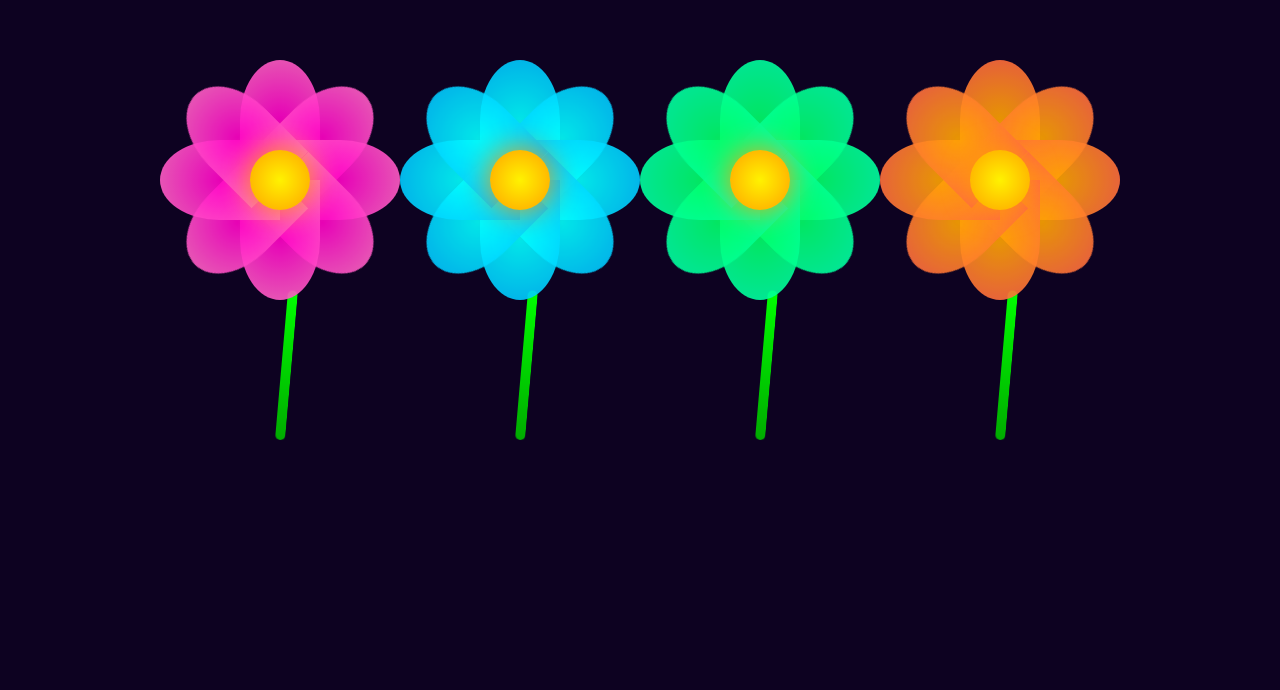
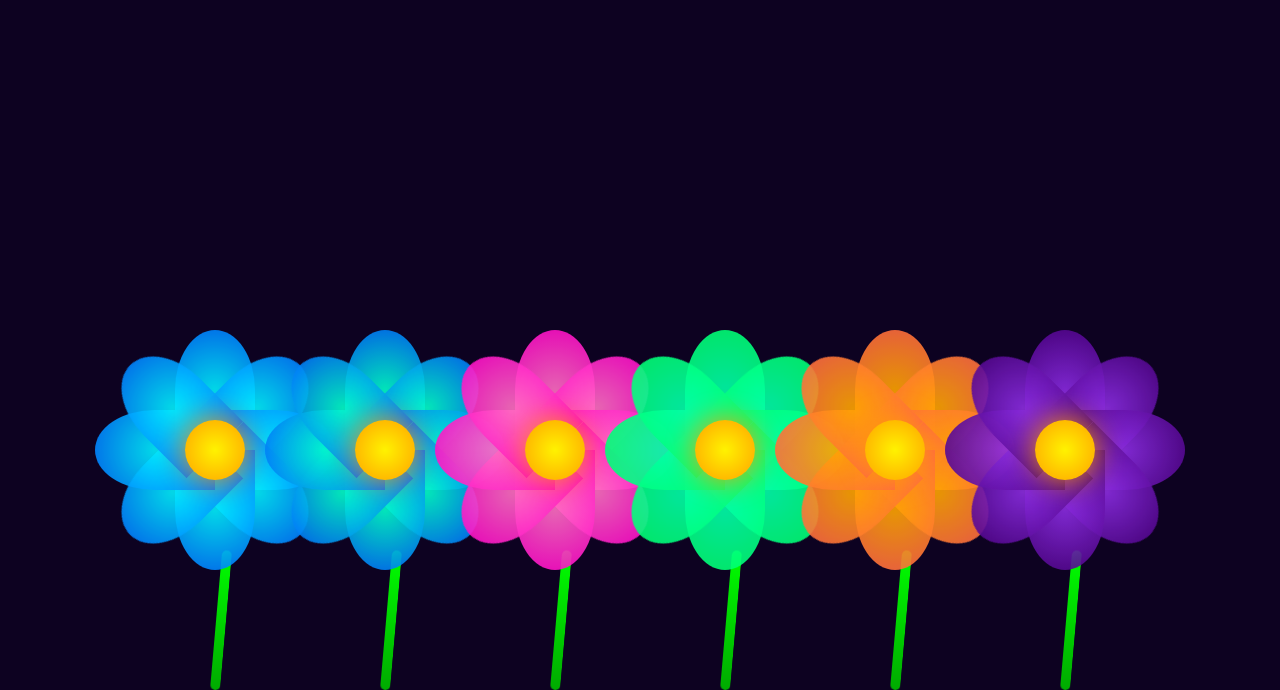
Before and after one commit to chris332-dot/flowers-fort, a plain HTML site: page index.html in a window 1280 px wide. Shown: the part 110-800 px from the top of the page. Drawn offline with nearby package versions, Linux system fonts and the light colour scheme.

Commit message:
Update index.html

```diff
--- a/index.html
+++ b/index.html
@@ -3,7 +3,7 @@
 <head>
   <meta charset="UTF-8">
   <meta name="viewport" content="width=device-width, initial-scale=1.0">
-  <title>Flower Code Garden</title>
+  <title>Flower Buffet</title>
   <script src="https://cdnjs.cloudflare.com/ajax/libs/gsap/3.12.2/gsap.min.js"></script>
   <style>
     body {
@@ -11,23 +11,27 @@
       background: #0d0221;
       overflow: hidden;
       display: flex;
-      flex-wrap: wrap;
       justify-content: center;
-      align-items: center;
+      align-items: end;
       height: 100vh;
-      gap: 40px;
+    }
+
+    .garden {
+      display: flex;
+      gap: 10px;
+      align-items: flex-end;
     }
 
     .flower {
-      width: 200px;
-      height: 300px;
+      width: 160px;
+      height: 280px;
       position: relative;
       transform-style: preserve-3d;
     }
 
     .stem {
       width: 10px;
-      height: 150px;
+      height: 140px;
       background: linear-gradient(to top, #0a0, #0f0);
       position: absolute;
       bottom: 0;
@@ -40,7 +44,7 @@
     .petal {
       width: 80px;
       height: 120px;
-      background: radial-gradient(circle, #ff00c8, #ff6ec4);
+      background: radial-gradient(circle, #00f0ff, #006eff);
       border-radius: 100% 100% 0 0;
       position: absolute;
       top: 40px;
@@ -64,11 +68,14 @@
   </style>
 </head>
 <body>
-  <!-- Multiple Flowers -->
-  <div class="flower" id="flower1"></div>
-  <div class="flower" id="flower2"></div>
-  <div class="flower" id="flower3"></div>
-  <div class="flower" id="flower4"></div>
+  <div class="garden">
+    <div class="flower" id="flower1"></div>
+    <div class="flower" id="flower2"></div>
+    <div class="flower" id="flower3"></div>
+    <div class="flower" id="flower4"></div>
+    <div class="flower" id="flower5"></div>
+    <div class="flower" id="flower6"></div>
+  </div>
 
   <script>
     function createFlower(flowerId, petalColor1, petalColor2) {
@@ -94,7 +101,16 @@
         flower.appendChild(petal);
       }
 
-      // Animate petals
+      // Grow from beneath
+      gsap.from(flower, {
+        y: 300,
+        opacity: 0,
+        duration: 2,
+        ease: "power4.out",
+        delay: Math.random() * 0.5
+      });
+
+      // Animate petals blooming
       gsap.fromTo(`#${flowerId} .petal`, {
         scaleY: 0,
         opacity: 0,
@@ -102,12 +118,12 @@
         scaleY: 1,
         opacity: 0.9,
         duration: 1.5,
-        ease: 'elastic.out(1, 0.5)',
-        stagger: 0.1,
-        delay: Math.random() * 1
+        ease: 'elastic.out(1, 0.4)',
+        stagger: 0.05,
+        delay: 1
       });
 
-      // Stem sway animation
+      // Stem sway
       gsap.to(`#${flowerId} .stem`, {
         rotate: '+=10',
         duration: 2,
@@ -117,10 +133,16 @@
       });
     }
 
-    createFlower('flower1', '#ff00c8', '#ff6ec4');
-    createFlower('flower2', '#00ffff', '#00bfff');
-    createFlower('flower3', '#00ff6a', '#00ffaa');
-    createFlower('flower4', '#ffa500', '#ff6347');
+    const colors = [
+      ['#00f0ff', '#006eff'],
+      ['#00ffcc', '#0066ff'],
+      ['#ff6ec4', '#ff00c8'],
+      ['#00ffaa', '#00ff6a'],
+      ['#ffa500', '#ff6347'],
+      ['#8a2be2', '#4b0082']
+    ];
+
+    colors.forEach((c, i) => createFlower(`flower${i + 1}`, c[0], c[1]));
   </script>
 </body>
 </html>
```
